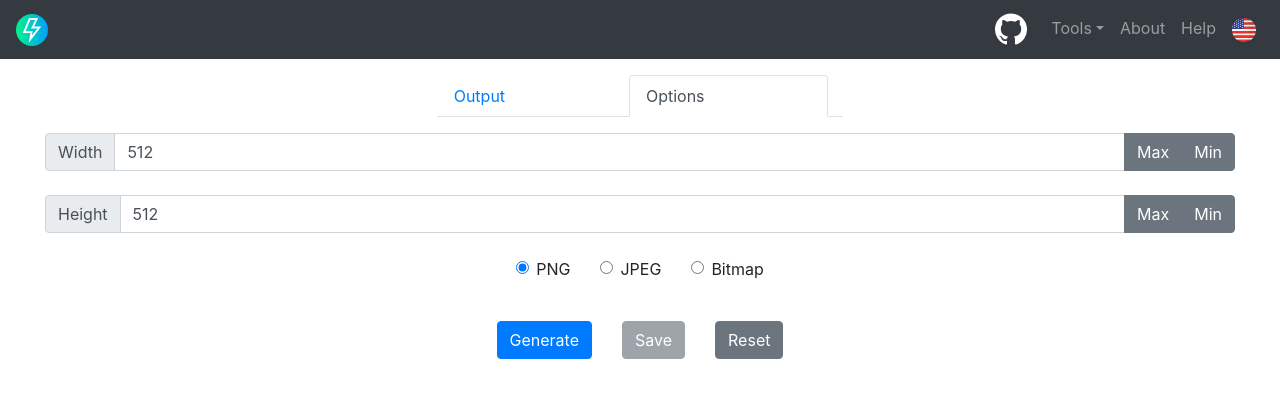
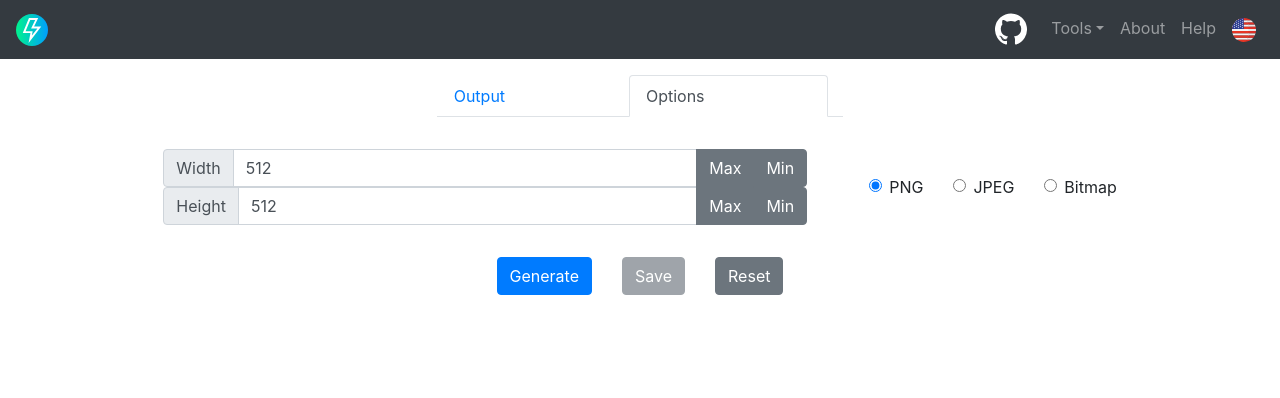
Before and after one commit to ddsoyka/superstring, a React (Create React App) app: page /random/image in a window 1280 px wide. Both pictures are taken after a click on the tab "Options". Shown: the top 398 px of the page. Built offline with nearby package versions, Linux system fonts and the light colour scheme.

Commit message:
Use Row Flex Direction for Random Options

```diff
--- a/src/feature/random/RandomImage.tsx
+++ b/src/feature/random/RandomImage.tsx
@@ -96,15 +96,16 @@ const RandomImage: React.FC = () => {
                                             <Row>
                                                 <Col sm/>
                                                 <Col sm={6}>
-                                                    <Image className="bg-light border p-1 w-100" src={image} alt="Output" />
+                                                    <Image id="output" className="bg-light border p-1 w-100" src={image} alt="Output" />
                                                 </Col>
                                                 <Col sm/>
                                             </Row>
                                         </Wrapper>
                                     </Tab.Pane>
                                     <Tab.Pane eventKey="options" title="Options">
-                                        <Wrapper>
-                                            <InputGroup className="pb-4">
+                                        <Wrapper reverse>
+                                            <Row className="py-3 mx-sm-3">
+                                                <InputGroup as={Col} className="flex-fill">
                                                     <InputGroup.Prepend>
                                                         <InputGroup.Text>Width</InputGroup.Text>
                                                     </InputGroup.Prepend>
@@ -121,7 +122,7 @@ const RandomImage: React.FC = () => {
                                                         <Button variant="secondary" onClick={() => setWidth(1)}>Min</Button>
                                                     </InputGroup.Append>
                                                 </InputGroup>
-                                            <InputGroup className="pb-4">
+                                                <InputGroup as={Col} className="flex-fill">
                                                     <InputGroup.Prepend>
                                                         <InputGroup.Text>Height</InputGroup.Text>
                                                     </InputGroup.Prepend>
@@ -138,7 +139,8 @@ const RandomImage: React.FC = () => {
                                                         <Button variant="secondary" onClick={() => setHeight(1)}>Min</Button>
                                                     </InputGroup.Append>
                                                 </InputGroup>
-                                            <Row className="pb-4 justify-content-center">
+                                            </Row>
+                                            <Row className="py-3 mx-sm-3 justify-content-center align-items-center">
                                                 <Col className="flex-grow-0">
                                                     <Form.Check
                                                         id="png"
--- a/src/feature/random/RandomString.tsx
+++ b/src/feature/random/RandomString.tsx
@@ -112,7 +112,9 @@ const RandomString: React.FC = () => {
                                         />
                                     </Tab.Pane>
                                     <Tab.Pane eventKey="options" title="Options">
-                                        <InputGroup className="pb-4">
+                                        <Wrapper reverse>
+                                            <Row className="py-3 mx-sm-3">
+                                                <InputGroup as={Col} className="px-0">
                                                     <InputGroup.Prepend>
                                                         <InputGroup.Text>Length</InputGroup.Text>
                                                     </InputGroup.Prepend>
@@ -129,7 +131,8 @@ const RandomString: React.FC = () => {
                                                         <Button variant="secondary" onClick={() => setLength(1)}>Min</Button>
                                                     </InputGroup.Append>
                                                 </InputGroup>
-                                        <Row className="pb-4 justify-content-center">
+                                            </Row>
+                                            <Row className="py-3 mx-sm-3 justify-content-center align-items-center">
                                                 <Col className="flex-grow-0">
                                                     <Form.Check
                                                         id="lowercase"
@@ -167,6 +170,7 @@ const RandomString: React.FC = () => {
                                                     />
                                                 </Col>
                                             </Row>
+                                        </Wrapper>
                                     </Tab.Pane>
                                 </Tab.Content>
                             </Row>
--- a/src/feature/random/RandomWords.tsx
+++ b/src/feature/random/RandomWords.tsx
@@ -130,9 +130,9 @@ const RandomWords: React.FC = () => {
                                         />
                                     </Tab.Pane>
                                     <Tab.Pane eventKey="options" title="Options">
-                                        <Wrapper>
-                                            <Row>
-                                                <InputGroup className="pb-4">
+                                        <Wrapper reverse>
+                                            <Row className="py-3 mx-sm-3">
+                                                <InputGroup as={Col} className="px-0">
                                                     <InputGroup.Prepend>
                                                         <InputGroup.Text>Length</InputGroup.Text>
                                                     </InputGroup.Prepend>
@@ -150,7 +150,7 @@ const RandomWords: React.FC = () => {
                                                     </InputGroup.Append>
                                                 </InputGroup>
                                             </Row>
-                                            <Row className="pb-4 justify-content-center flex-wrap">
+                                            <Row className="py-3 mx-sm-3 justify-content-center align-items-center">
                                                 <Col className="flex-grow-0">
                                                     <Form.Check
                                                         id="none"
```
Lines whose indentation alone changed are shown as unchanged.
